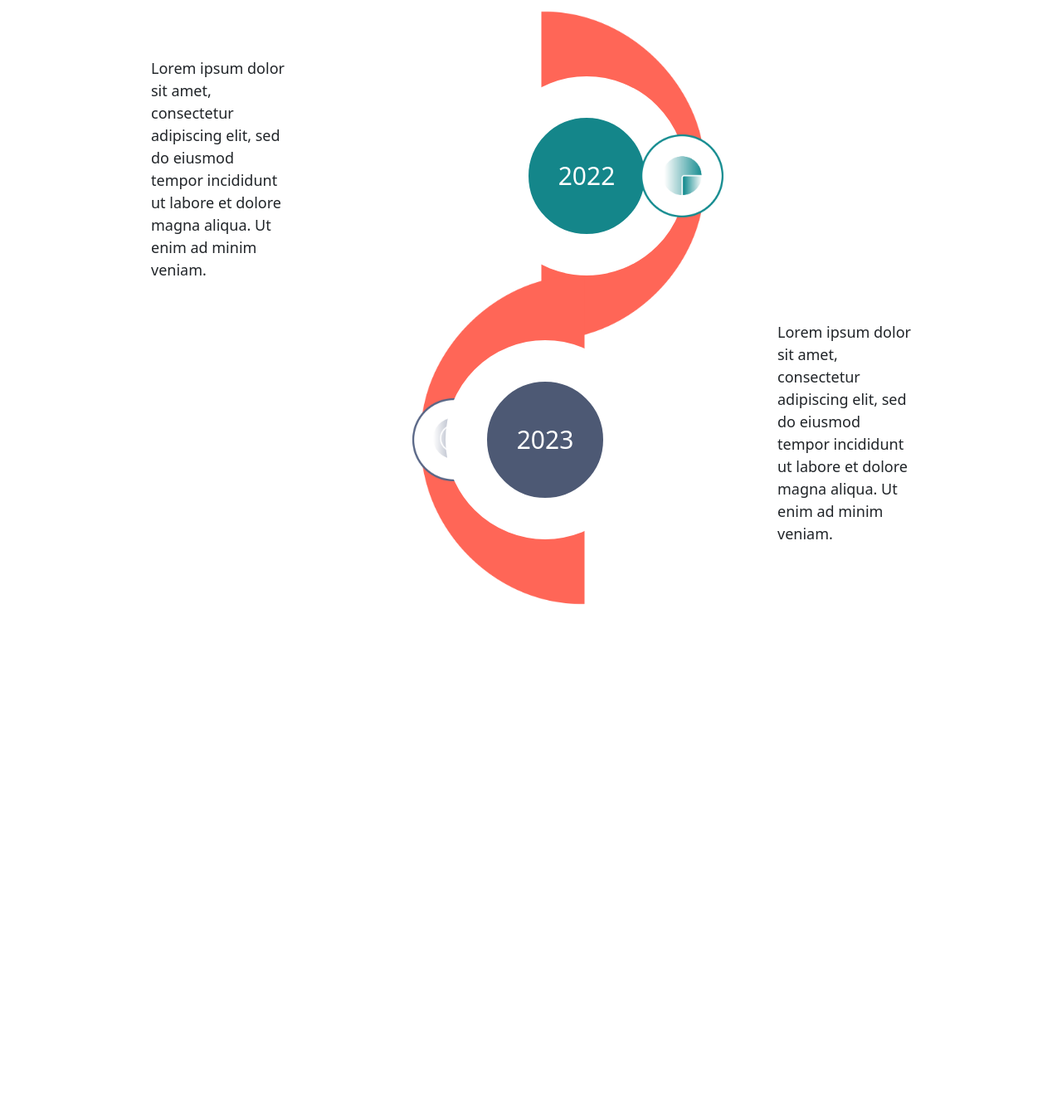
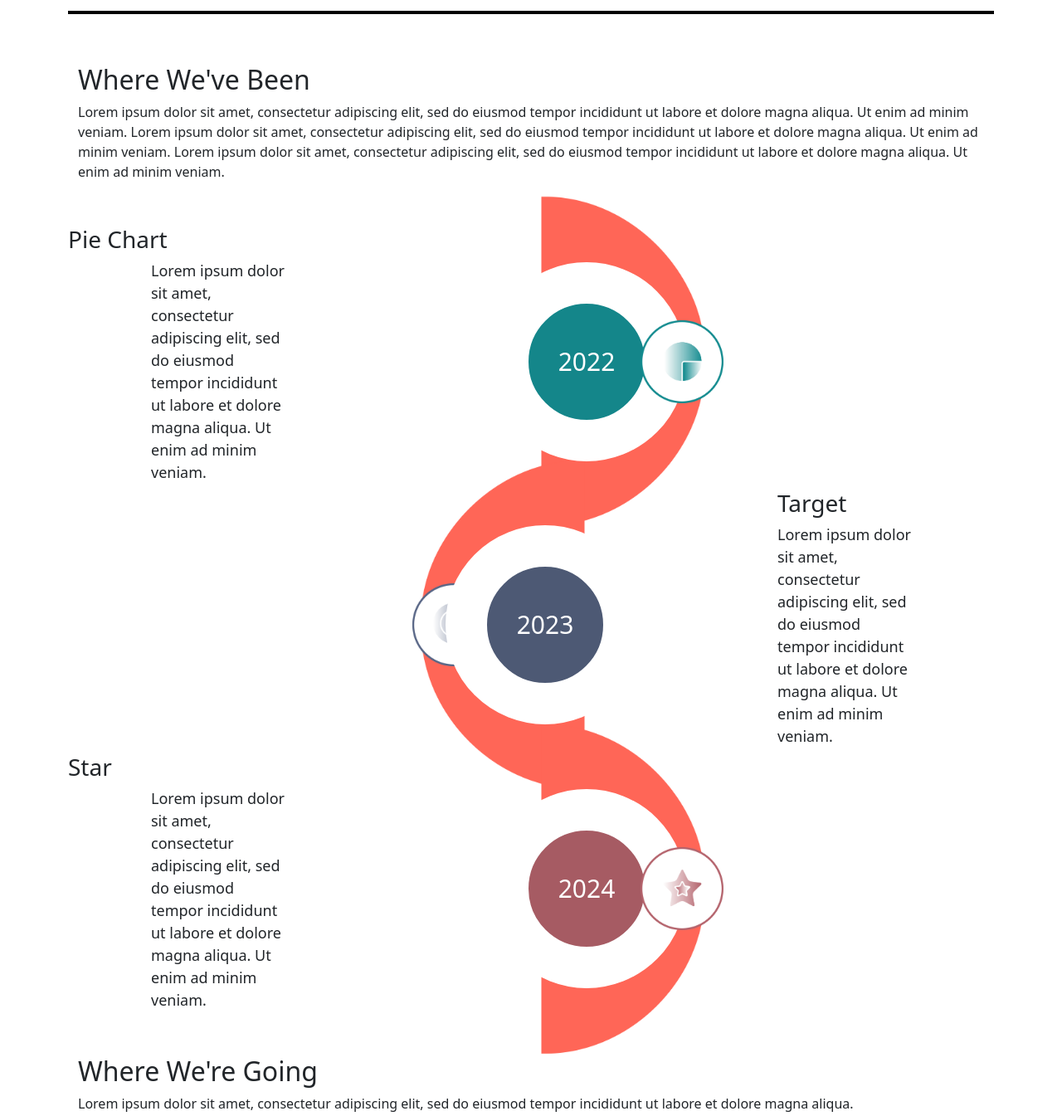
Before and after one commit to mostaghz/ocali, a plain HTML site: page index.html in a window 1280 px wide. Shown: the part 180-1525 px from the top of the page at 83% size. Before the commit the page ends 910 px from the top, so only its background shows below. Drawn offline with nearby package versions, Linux system fonts and the light colour scheme.

Commit message:
added h2s and h3s for better accessibility. format is still tbd

```diff
--- a/index.html
+++ b/index.html
@@ -36,9 +36,16 @@
             </div>
         </div>
 
+        <!-- What We've Been Up To -->
+        <div class="container">
+            <h2>Where We've Been</h2>
+            <p>Lorem ipsum dolor sit amet, consectetur adipiscing elit, sed do eiusmod tempor incididunt ut labore et dolore magna aliqua. Ut enim ad minim veniam. Lorem ipsum dolor sit amet, consectetur adipiscing elit, sed do eiusmod tempor incididunt ut labore et dolore magna aliqua. Ut enim ad minim veniam. Lorem ipsum dolor sit amet, consectetur adipiscing elit, sed do eiusmod tempor incididunt ut labore et dolore magna aliqua. Ut enim ad minim veniam.</p>
+        </div>
+
         <!-- 2022 -->
         <div class="row align-items-center">
             <div class="col-sm-3">
+                <h3>Pie Chart</h3>
                 <p class="description">Lorem ipsum dolor sit amet, consectetur adipiscing elit, sed do eiusmod tempor incididunt ut labore et dolore magna aliqua. Ut enim ad minim veniam.</p>
             </div>
             <div class="col-sm-3 position-relative">
@@ -64,9 +71,38 @@
                 <p id="circular-year-2023">2023</p>
             </div>
             <div class="col-sm-3">
+                <h3>Target</h3>
                 <p id="description-2023">Lorem ipsum dolor sit amet, consectetur adipiscing elit, sed do eiusmod tempor incididunt ut labore et dolore magna aliqua. Ut enim ad minim veniam.</p>
             </div>
         </div>
+
+        <!-- 2024 -->
+        <div id="group-elements-2024" class="row align-items-center">
+            <div class="col-sm-3">
+                <h3>Star</h3>
+                <p class="description">Lorem ipsum dolor sit amet, consectetur adipiscing elit, sed do eiusmod tempor incididunt ut labore et dolore magna aliqua. Ut enim ad minim veniam.</p>
+            </div>
+            <div class="col-sm-3 position-relative">
+                <p class="circular-year" id="circular-year-2024">2024</p>
+            </div>
+            <div class="col-sm-3 position-relative">
+                <img class="half-circle"src="images/half-circle.png" alt="Orange half circle">
+            </div>
+            <div class="col-sm-3 position-relative">
+                <img class="icon" src="images/star-icon.png" alt="Circular pie chart icon, where the pie chart is showing a 25%/75% split">
+            </div>
+        </div>
+
+        <!-- See What's Next -->
+        <div class="container">
+            <h2>Where We're Going</h2>
+            <p>Lorem ipsum dolor sit amet, consectetur adipiscing elit, sed do eiusmod tempor incididunt ut labore et dolore magna aliqua.</p>
+
+            <div>
+
+            </div>
+        </div>
+
 
     </main>
 	<script defer src="https://cdn.jsdelivr.net/npm/alpinejs@3.14.1/dist/cdn.min.js"></script>
--- a/styles.css
+++ b/styles.css
@@ -8,8 +8,9 @@ h1 {
 
 /* About Us Line Divider */
 hr {
-    border: 1px solid black;
+    border: 2px solid black;
     opacity: 1;
+    margin: 35px 0px 60px;
 }
 
 /* Yearly Info for 2022 and 2024 */
@@ -52,6 +53,14 @@ hr {
     position: relative;
     right: 165px;
     z-index: 2;
+}
+
+#circular-year-2024 {
+    background-color: #a65b63;
+}
+
+#group-elements-2024 {
+    margin-top: -82.5px;
 }
 
 /* @media (max-width: 424px) {
@@ -149,3 +158,5 @@ hr {
     left: 415px;
     z-index: 2;
 }
+
+/* Email Sign-Up */
```
